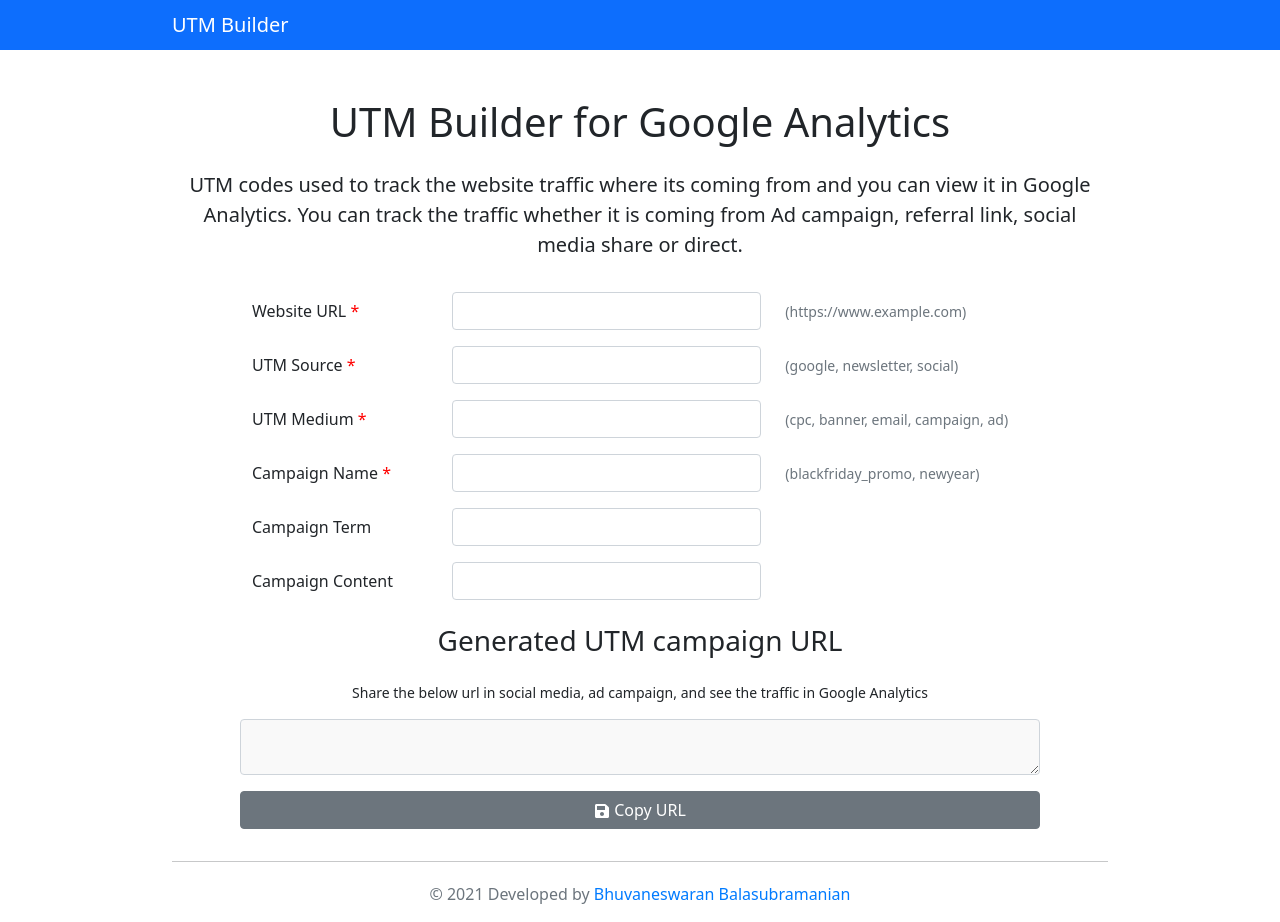
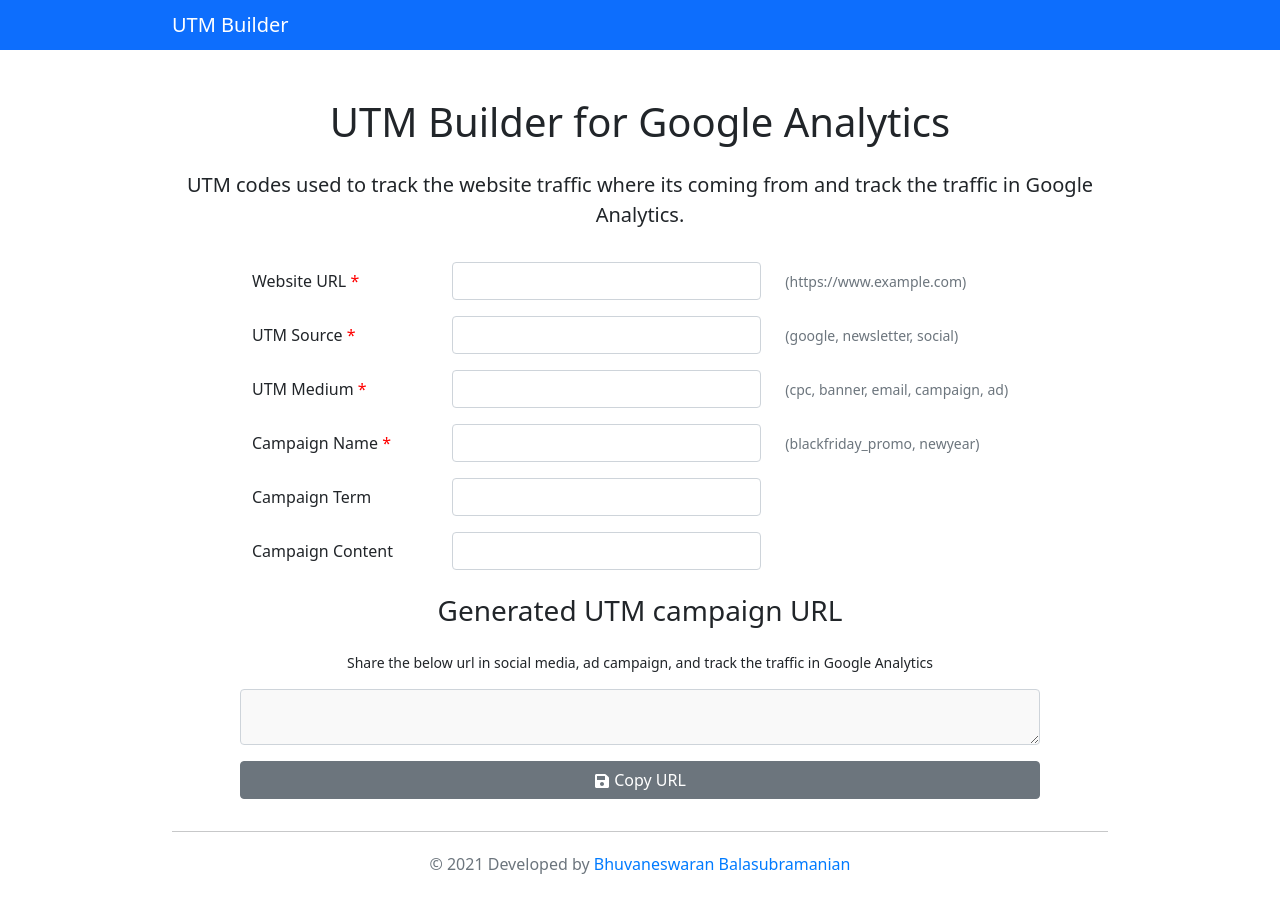
Before and after one commit to bhuvanbalasubramanian/utmbuilder, a Gatsby site: page / in a window 1280 px wide. Built offline with nearby package versions, Linux system fonts and the light colour scheme; Gatsby itself is replaced by a stand-in of ours.

Commit message:
content changes

```diff
--- a/src/components/Header.js
+++ b/src/components/Header.js
@@ -5,7 +5,7 @@ export const Header = () => {
     <section className="container">
       <div className="pt-5 pb-3 text-center">
         <h1>UTM Builder for Google Analytics</h1>
-        <p className="lead">UTM codes used to track the website traffic where its coming from and you can view it in Google Analytics. You can track the traffic whether it is coming from Ad campaign, referral link, social media share or direct.</p>
+        <p className="lead">UTM codes used to track the website traffic where its coming from and track the traffic in Google Analytics.</p>
       </div>
     </section>
   );
--- a/src/components/UTMBuilder.js
+++ b/src/components/UTMBuilder.js
@@ -166,7 +166,7 @@ export const UTMBuilder = () => {
           </form>
           <div className="row mb-3 align-items-center mt-4 text-center">
               <h3 className="mb-4">Generated UTM campaign URL</h3>
-              <p className='small'>Share the below url in social media, ad campaign, and see the traffic in Google Analytics</p>
+              <p className='small'>Share the below url in social media, ad campaign, and track the traffic in Google Analytics</p>
 
             <textarea className="form-control" defaultValue={utmlink} />
 
```
